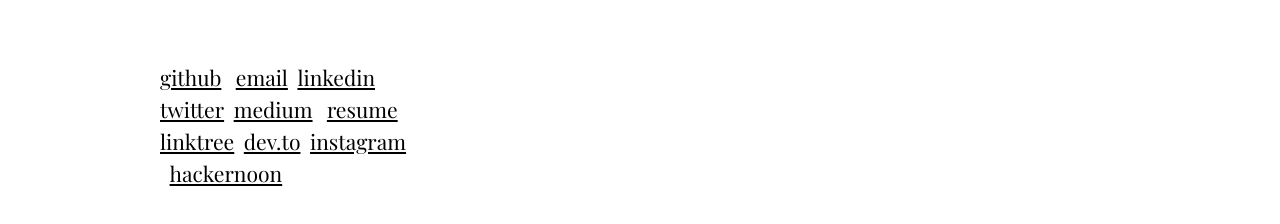
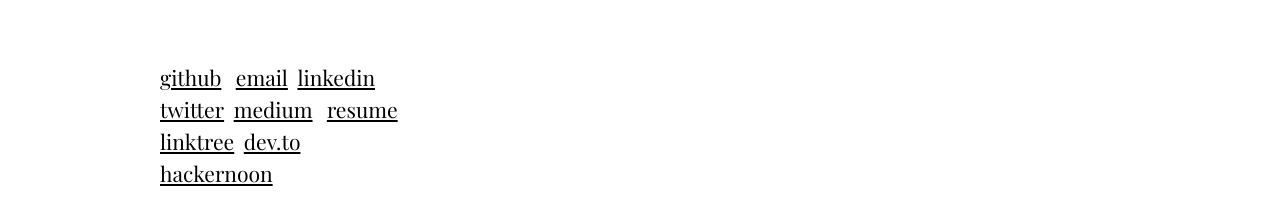
Before and after one commit to onedebos/portfolio-in-react, a React (Create React App) app: page / in a window 1280 px wide. Shown: the part 799-1023 px from the top of the page. Built offline with nearby package versions, Linux system fonts and the light colour scheme; grey boxes are pictures that could not be loaded.

Commit message:
Revert "add instagram to social links"
This reverts commit f0381cdf8f628043918640196d86d216dd418329.

```diff
--- a/src/components/Left.jsx
+++ b/src/components/Left.jsx
@@ -48,8 +48,6 @@
           &nbsp;&nbsp;
           <a href="https://linktr.ee/adebol_a">linktree</a> &nbsp;&nbsp;
           <a href="https://dev.to/@debosthefirst">dev.to</a>&nbsp;&nbsp;
-          <a href="https://www.instagram.com/adebola.js">instagram</a>
-          &nbsp;&nbsp;
           <a href="https://hackernoon.com/@adebola">hackernoon</a>{" "}
         </p>
       </div>
```
